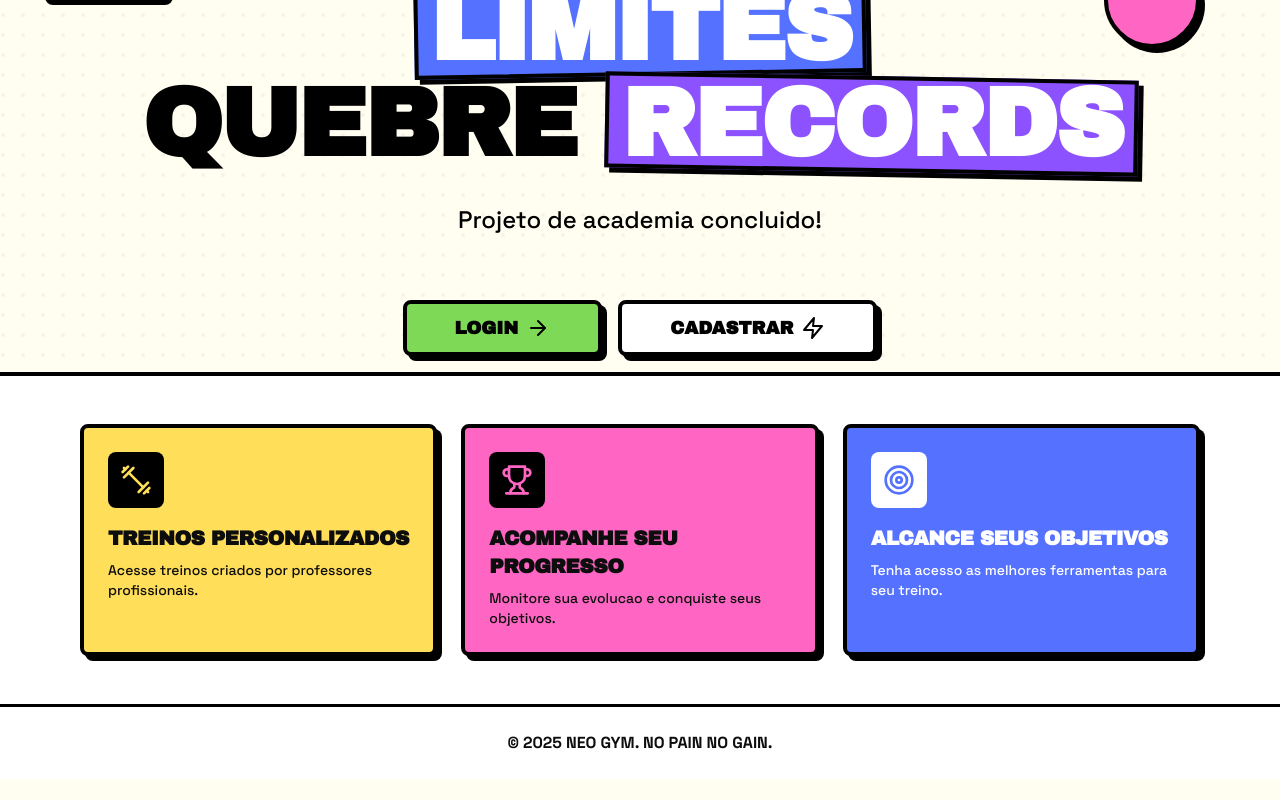
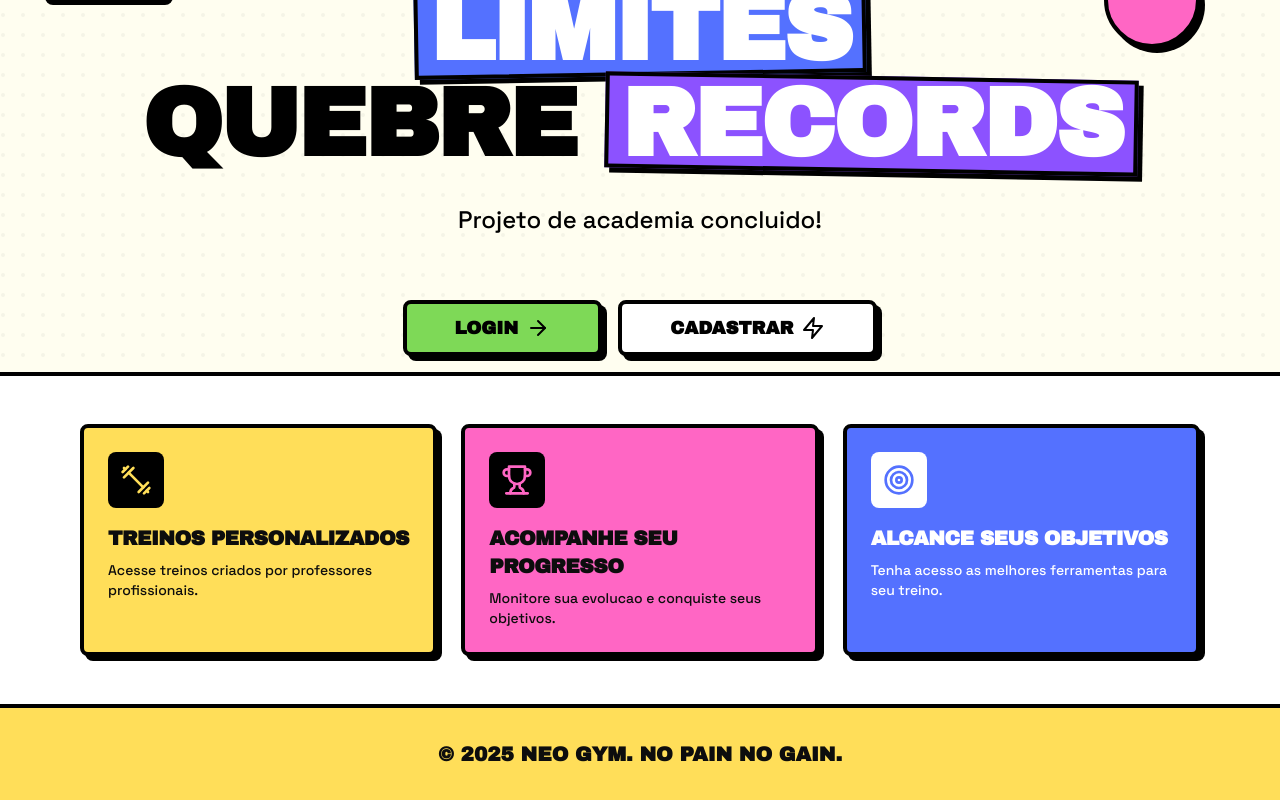
Before and after one commit to AndersonFreitasF/acad, a React (Vite) app in the folder frontend/: page / in a window 1280 px wide. Shown: the part 292-1092 px from the top of the page. Before the commit the page ends 1071 px from the top, so only its background shows below. Built offline with nearby package versions, Linux system fonts and the light colour scheme; no server answers.

Commit message:
feat(frontend): add routes for profile, create user, create professor

```diff
--- a/frontend/src/App.tsx
+++ b/frontend/src/App.tsx
@@ -6,7 +6,10 @@ import { Dashboard } from "./pages/Dashboard";
 import { Login } from "./pages/Login";
 import { Register } from "./pages/Register";
 import { Users } from "./pages/Users";
+import { CreateUser } from "./pages/CreateUser";
+import { Profile } from "./pages/Profile";
 import { Professors } from "./pages/Professors";
+import { CreateProfessor } from "./pages/CreateProfessor";
 import { Exercises } from "./pages/Exercises";
 import { Trainings } from "./pages/Trainings";
 import { Checkout } from "./pages/Checkout";
@@ -25,9 +28,13 @@ function App() {
             <Route path="/login" element={<Login />} />
             <Route path="/register" element={<Register />} />
             <Route path="/my-trainings" element={<MyTrainings />} />
+            {/* Profile */}
+            <Route path="/profile" element={<Profile />} />
             {/* Management Routes */}
             <Route path="/users" element={<Users />} />
+            <Route path="/users/create" element={<CreateUser />} />
             <Route path="/professors" element={<Professors />} />
+            <Route path="/professors/create" element={<CreateProfessor />} />
             <Route path="/exercises" element={<Exercises />} />
             <Route path="/trainings" element={<Trainings />} />
 
@@ -36,8 +43,8 @@ function App() {
             <Route path="*" element={<Navigate to="/" replace />} />
           </Routes>
         </main>
-        <footer className="border-t-3 border-black dark:border-gray-700 bg-white dark:bg-neo-dark p-6 text-center font-bold transition-colors duration-300">
-          <p>© 2025 NEO GYM. NO PAIN NO GAIN.</p>
+        <footer className="border-t-4 border-black dark:border-white bg-neo-yellow dark:bg-neo-dark p-8 text-center font-bold transition-colors duration-300">
+          <p className="text-xl font-heading">© 2025 NEO GYM. NO PAIN NO GAIN.</p>
         </footer>
       </div>
     </BrowserRouter>
```
